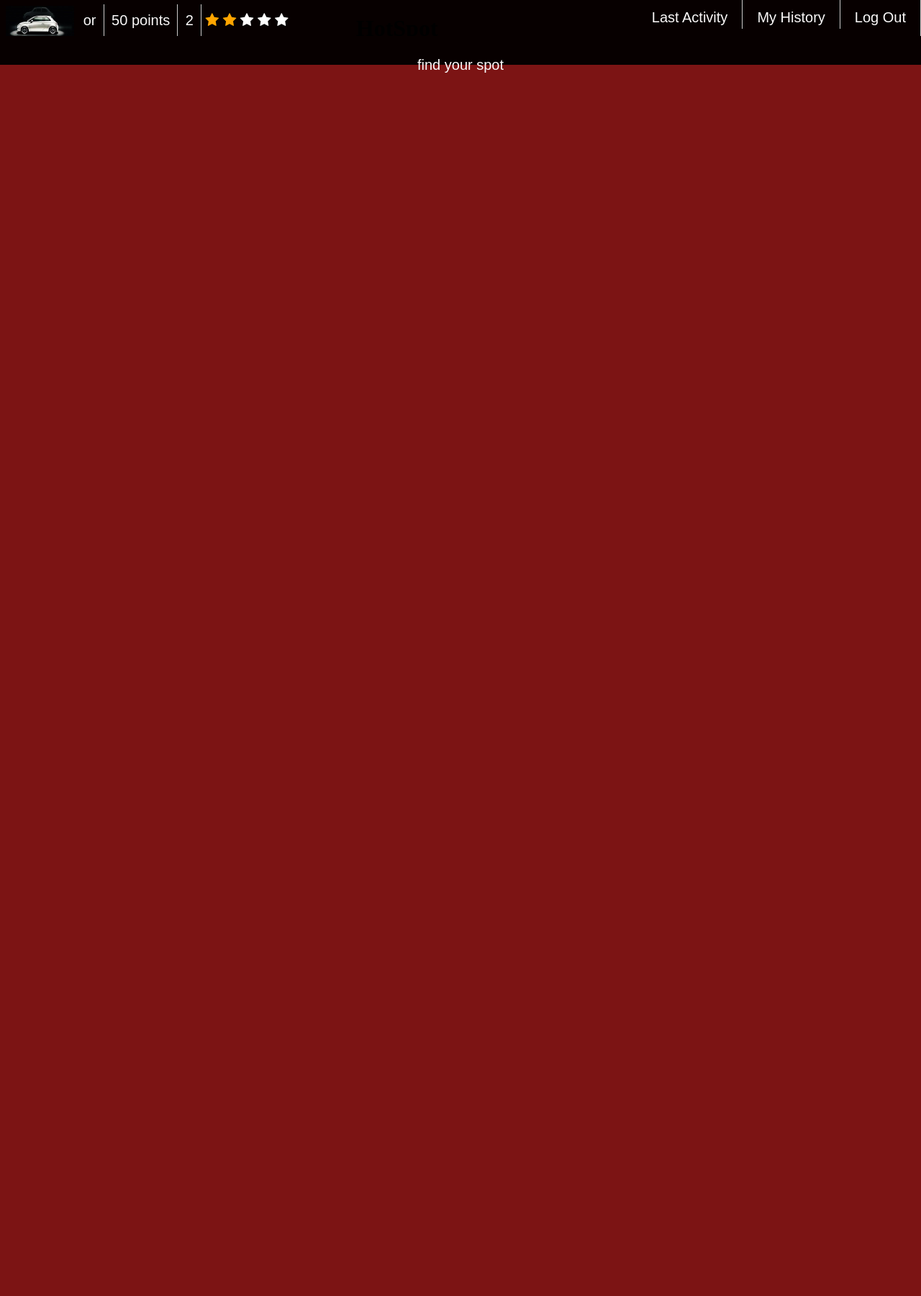
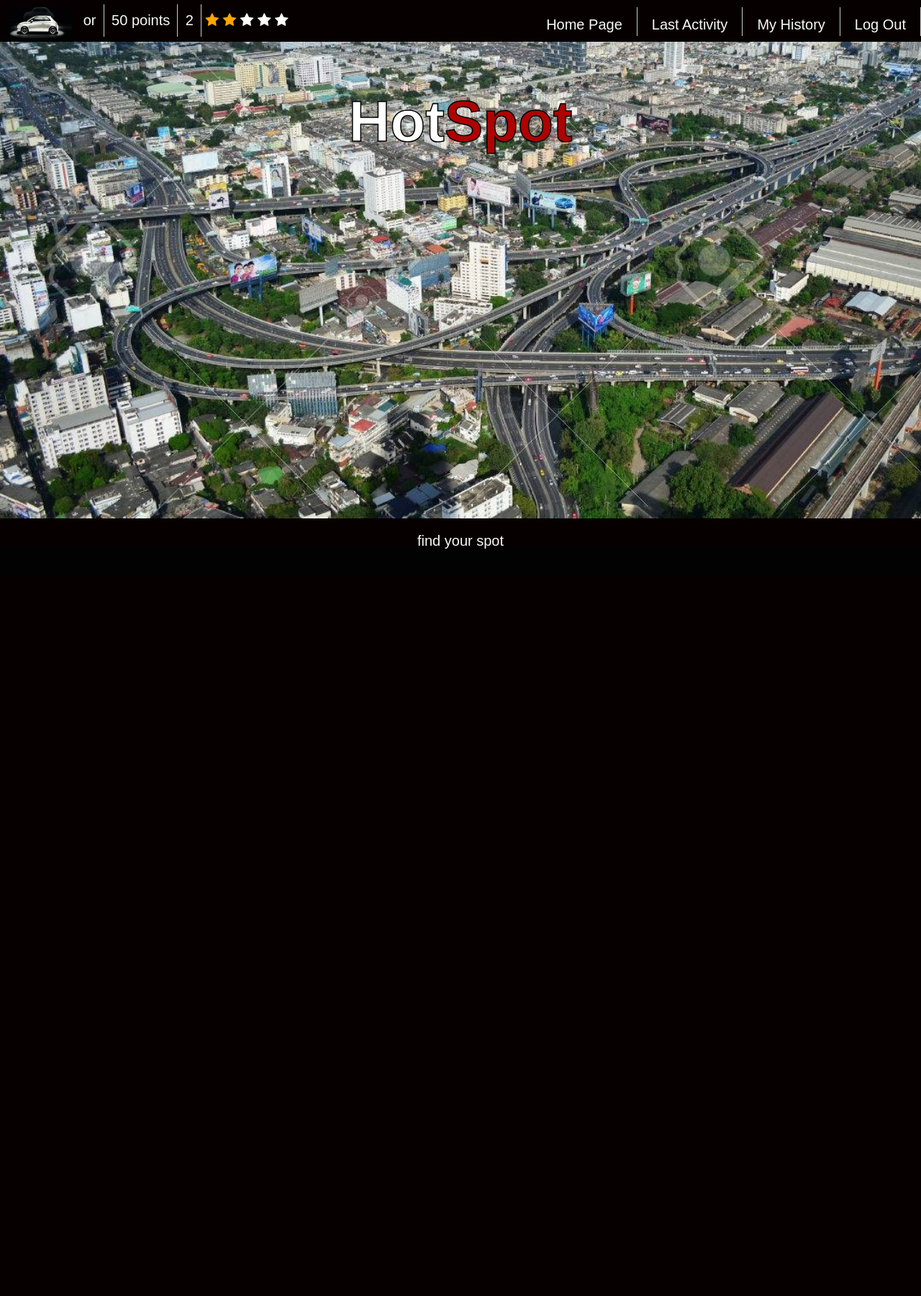
Before and after one commit to nizanf/HotSpot, a Django app: template parking/parking/mysite/polls/templates/polls/heatmap.html in a window 1280 px wide. Shown: the whole page at 72% size. After the commit the page ends 762 px from the top, so only its background shows below. Run offline with Django 3.2, Linux system fonts and the light colour scheme; the template is opened without the code that fills it, so the values that code supplies are empty; a user stored in the database is signed in; data comes from the database, SQL or seed files in the repository; some libraries are stand-ins or nearby versions.

Commit message:
change name heat hot

```diff
--- a/parking/parking/mysite/polls/static/polls/_css/HeatMap.css
+++ b/parking/parking/mysite/polls/static/polls/_css/HeatMap.css
@@ -1,87 +1,70 @@
-body {
-    position: absolute;
-    top: 0;
-    left: 0;
-    right: 0;
-    bottom: 0;
-    margin: 0;
-}
 
+/*
 img{
     float:left;
-}
+} */
 
 .all_site{
-    widows: 1024px;
-    background-color:rgb(124, 20, 20);
-    margin:0 auto;
-    height: 1800px;
+    position: absolute;
+    width: 100%;
+    height: 100%;
+       background-color:rgb(2, 2, 2);
+    margin: auto;
+
+}
+.cover{
+    position: relative;
+    width: 100%;
+    height: 90%;
+    background-image:url("../_images/busy_street2.jpg");
+    background-size: cover;
+
 }
 
 header {
-    height: 50px;/*TODO: change to the pic px*/
+    height: 8%;
     float: left;
     width:100%;
     background:#070000;
-    /* background-image:url("../_images/headline.jpg"); */
 }
 
-header .logo{
-    widows: 200px;
+.main{
+    position: relative;
+    width: 100%;
     float: left;
-    text-align: left;
-    margin-left:0;
-
-}
-header nav{
-    width:408px;
-    float: right;
-   margin-top: 0;
-}
-header nav ul{
-    list-style-type: none;
-    padding: 200;
-    margin:600;
+    margin-top: 0px;
 }
 
-header nav ul li{
-    display:inline-block;
-    color: rgb(250, 248, 248);
-    height:49px;
-    padding:0 20px;
-    line-height:49px;
-    vertical-align:center;
-    text-align: center;
-    float: right;
-    border-right: 1px solid #ccc;
 
-}
-.all_site .googleMap{
-    widows: 100%;
-    height: 1800px;
-    width: 1024px;
-
-}
-.map_canvas {
-    height: 100%
-}
-
-footer{
-    background-color: #070000;
-    float: left;
-    width: 100%;
-    height: 40px;
-    line-height: 40px;
-    text-align: center;
-    color: rgb(250, 248, 248);
-    margin-bottom: 0;
+.main .box_txt{
+margin-top: 0%;
+color: #fff;
+font-family: 'Exo', sans-serif;
+font-size: 40px;
+text-align: center;
+-webkit-text-stroke-width: 1.5px;
+-webkit-text-stroke-color: black;
 
 }
 
-p.clear{
-    clear: both;
-    height: 0;
-    margin: 0;
-    padding: 0;
+.main .box_txt span{
+    color: #af0202 !important;
+}
 
+
+
+ #googleMap{
+    width:55%;
+    height: 60%;
+    margin-left: 23%;
+    margin-top: 10%;
+    margin-bottom: 0%;
+    margin-right: 23%;
+    float: left;
+    padding: 5px;
+    align-items: center;
 }
+.map_canvas {
+
+    height: 100%
+}
```
